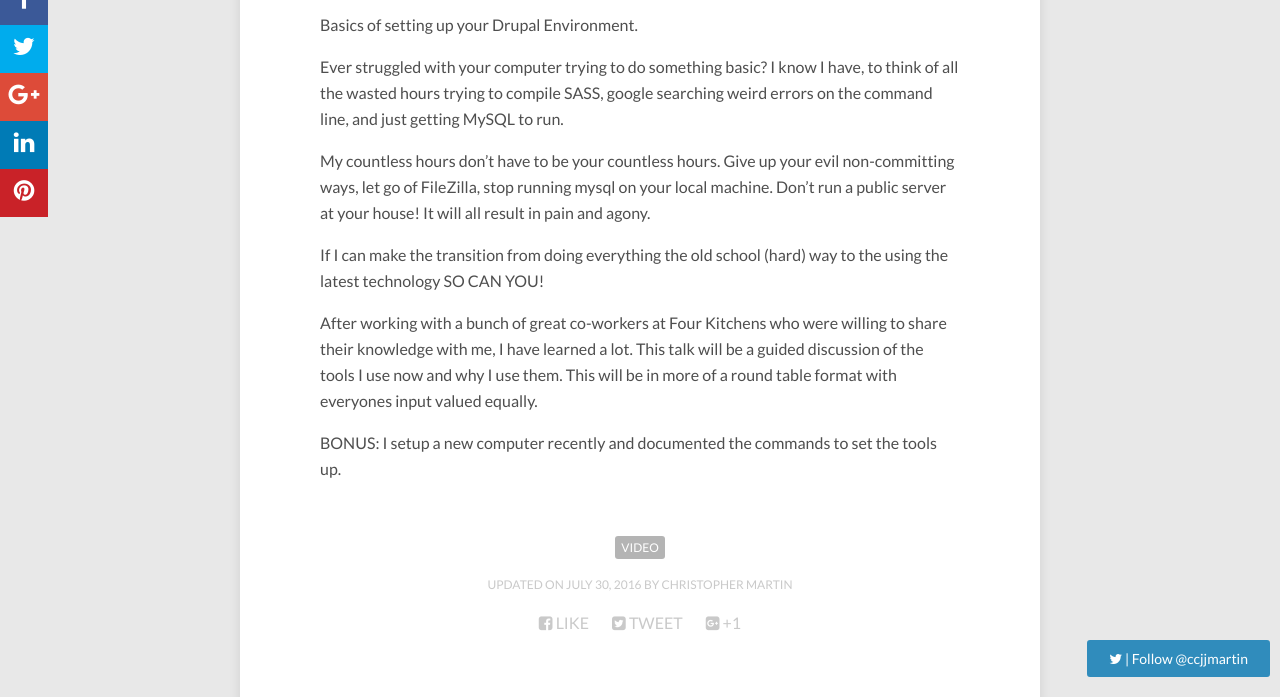
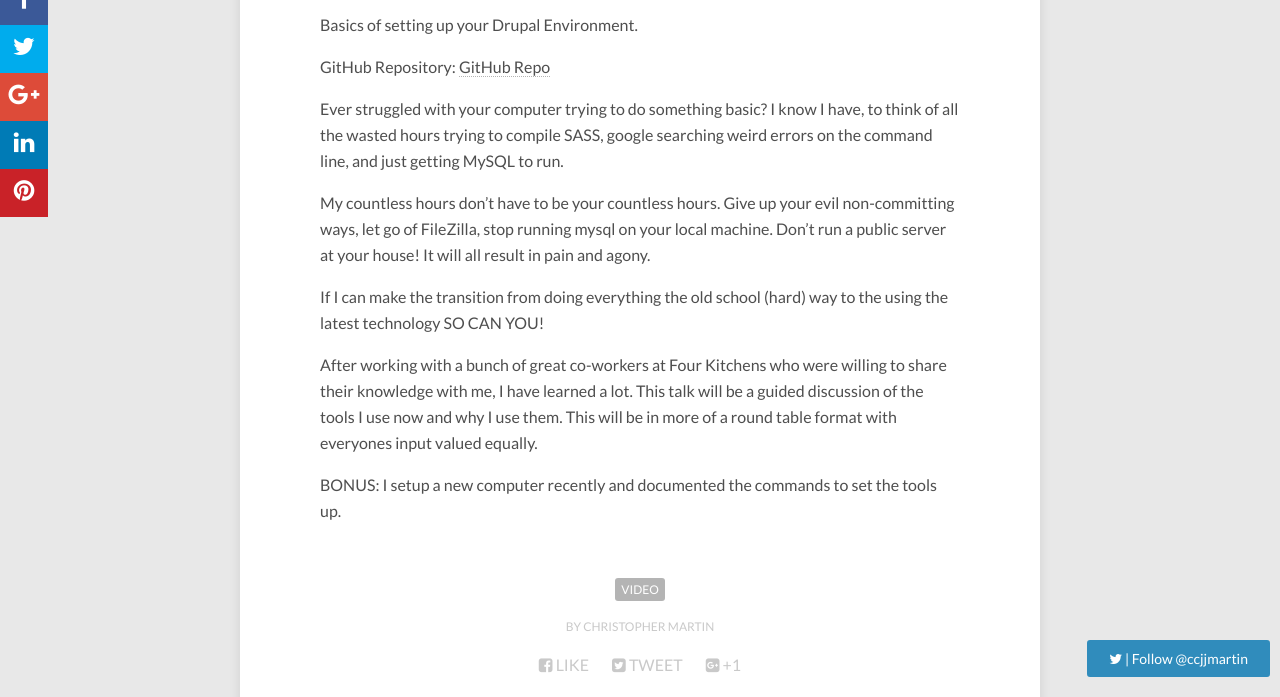
Before and after one commit to ccjjmartin/ccjjmartin.github.io, a Jekyll site: the page built from _posts/2016-06-15-drupal-environment-setup.md, in a window 1280 px wide and 900 px high, scrolled down 666 px, cut to the strip 203-900 px from the top of the window. Built offline with Jekyll 4.4.1, drawn with Linux system fonts in a browser that asks for light colours; nearby versions of some CDN libraries; comment, search, counter and statistics services are not loaded.

Commit message:
Edit drupal-environment-setup post to include repo and fix modified date

```diff
--- a/_posts/2016-06-15-drupal-environment-setup.md
+++ b/_posts/2016-06-15-drupal-environment-setup.md
@@ -5,7 +5,6 @@
 tags: [video]
 categories: [intro]
 time: 90 minutes
-modified: 2016-07-30
 image:
   background: triangular.png
 ---
@@ -15,6 +14,9 @@
 {:/nomarkdown}
 
 Basics of setting up your Drupal Environment.
+
+GitHub Repository:
+[GitHub Repo](https://github.com/ccjjmartin/setup.environment)
 
 <!-- more -->
 
```
